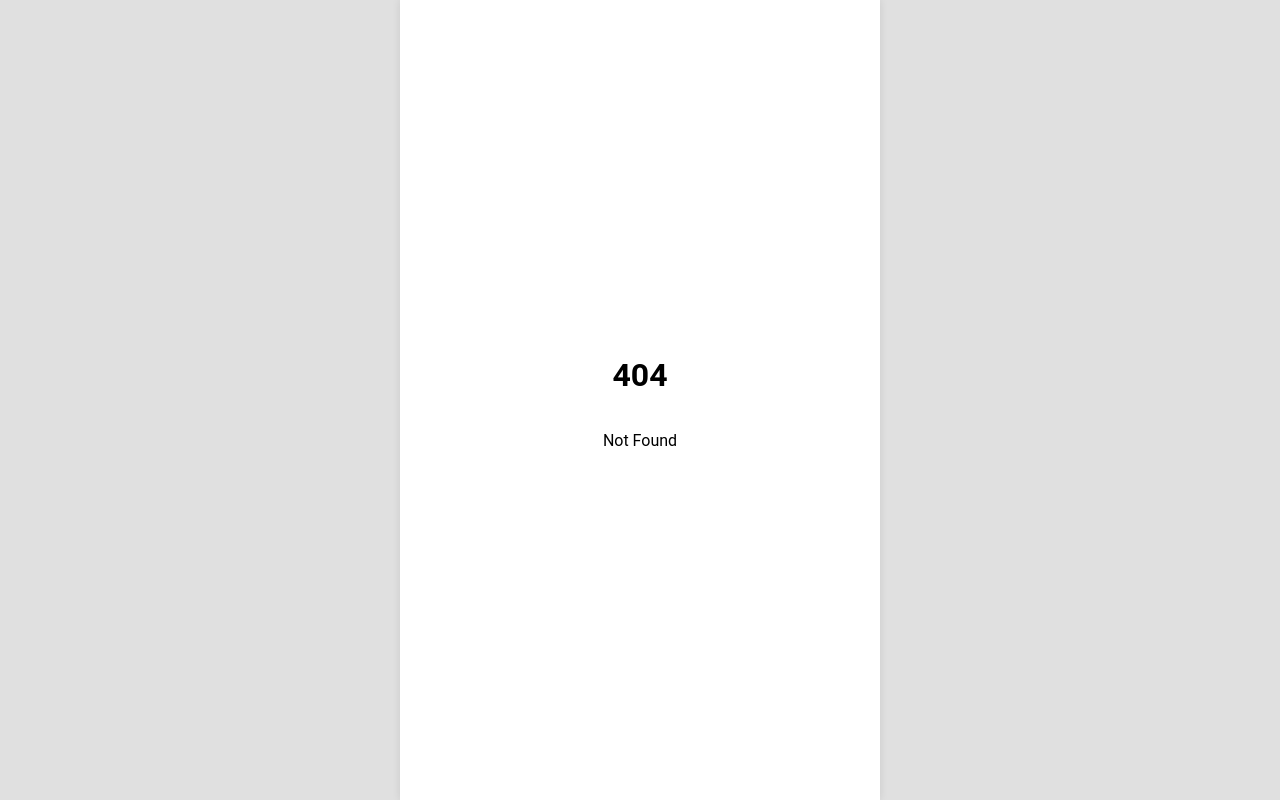
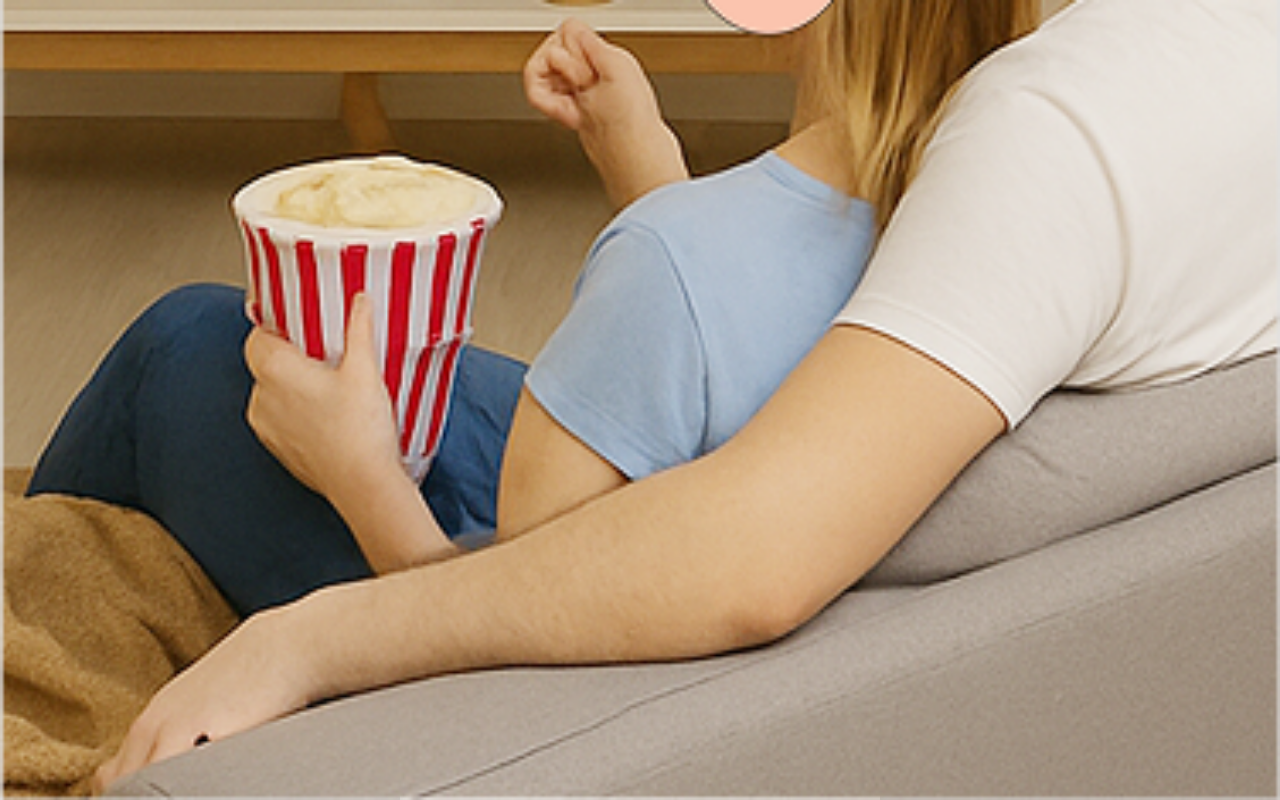
Before and after one commit to skojphy/wedding-es, a SvelteKit app: page /stage4 in a window 1280 px wide. Before the commit this address had no page. Built offline with nearby package versions, Linux system fonts and the light colour scheme.

Commit message:
feat: Add stage4 lottery page
- Add new lottery page component
- Add lottery image asset
- Update layout z-index for proper layering

```diff
--- a/src/routes/+layout.svelte
+++ b/src/routes/+layout.svelte
@@ -75,6 +75,8 @@
 		margin: auto;
 		background: white;
 		box-shadow: 0 0 8px rgba(0, 0, 0, 0.1);
+		position: relative;
+		z-index: 1;
 	}
 
 	/* Clock styling */
--- /dev/null
+++ b/src/routes/stage4/+page.svelte
@@ -0,0 +1,50 @@
+<div class="stage4-background">
+	<div class="lottery-numbers">
+		<span class="lotto-number">5</span>
+		<span class="lotto-number">12</span>
+		<span class="lotto-number">23</span>
+		<span class="lotto-number">32</span>
+		<span class="lotto-number">41</span>
+		<span class="lotto-number">7</span>
+		<span class="lotto-number">7</span>
+	</div>
+</div>
+
+<style>
+	.stage4-background {
+		position: fixed;
+		top: 0;
+		left: 0;
+		right: 0;
+		bottom: 0;
+		background-image: url('/images/lottery.png');
+		background-size: cover;
+		background-repeat: no-repeat;
+		background-position: bottom;
+		z-index: 0;
+	}
+
+	.lottery-numbers {
+		position: absolute;
+		bottom: calc(973 / 982 * 100vw);
+		width: 100%;
+		display: flex;
+		justify-content: center;
+		gap: calc(100vw / (982 / 5));
+		transform: translateX(1.8%);
+		z-index: 1;
+	}
+
+	.lotto-number {
+		width: min(calc(72 / 982 * 100vw));
+		height: min(calc(72 / 982 * 100vw));
+		display: flex;
+		align-items: center;
+		justify-content: center;
+		background: white;
+		border-radius: 50%;
+		font-weight: bold;
+		font-size: calc(100vw / 25);
+		box-shadow: 0 2px 4px rgba(0, 0, 0, 0.1);
+	}
+</style>
```
Also changed, not shown: static/images/lottery.png (added).
